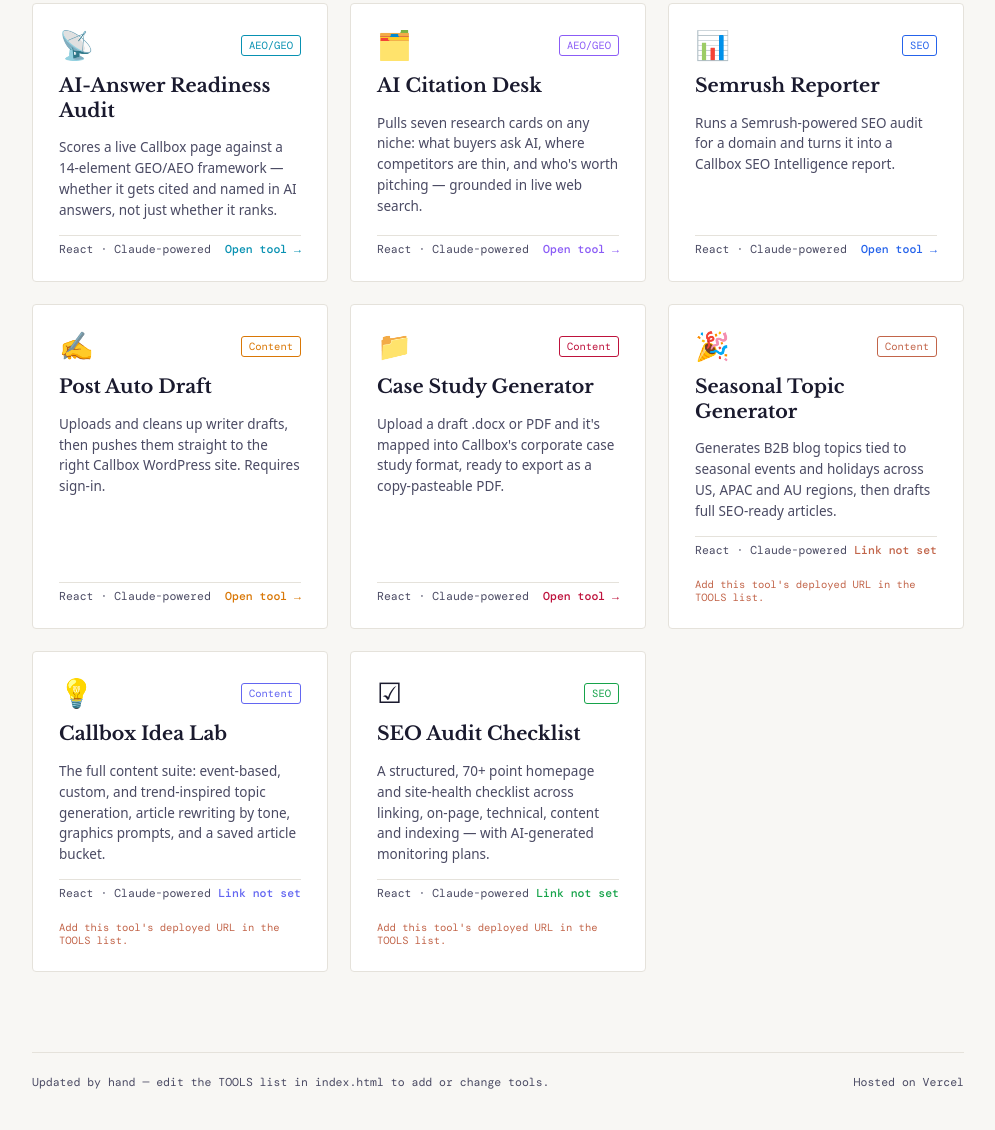
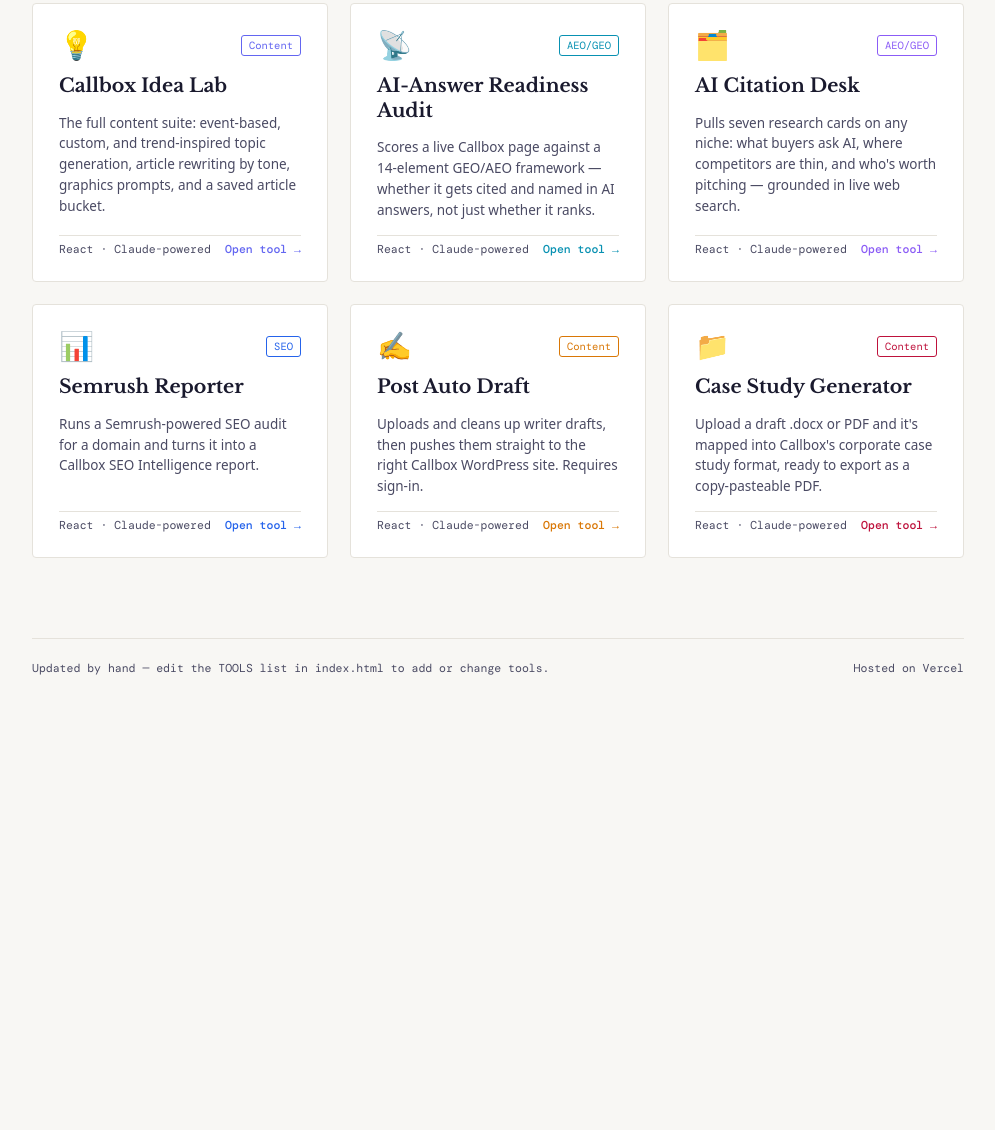
Before and after one commit to callbox-abc/Callbox-Tool-Hub, a plain HTML site: page index.html in a window 1280 px wide. Shown: the part 283-1413 px from the top of the page, without its empty margins (142-1137 px from the left). After the commit the page ends 999 px from the top, so only its background shows below. Drawn offline with nearby package versions, Linux system fonts and the light colour scheme.

Commit message:
Remove Seasonal Topic Generator and SEO Audit Checklist

```diff
--- a/index.html
+++ b/index.html
@@ -195,28 +195,12 @@
   // `accent` accepts any CSS color and tints that card's border, tag and link.
   const TOOLS = [
     {
-      icon: "🎉",
-      title: "Seasonal Topic Generator",
-      tag: "Content",
-      accent: "#c2654a",
-      description: "Generates B2B blog topics tied to seasonal events and holidays across US, APAC and AU regions, then drafts full SEO-ready articles.",
-      url: "#"
-    },
-    {
       icon: "💡",
       title: "Callbox Idea Lab",
       tag: "Content",
       accent: "#6366f1",
       description: "The full content suite: event-based, custom, and trend-inspired topic generation, article rewriting by tone, graphics prompts, and a saved article bucket.",
-      url: "#"
-    },
-    {
-      icon: "☑",
-      title: "SEO Audit Checklist",
-      tag: "SEO",
-      accent: "#16a34a",
-      description: "A structured, 70+ point homepage and site-health checklist across linking, on-page, technical, content and indexing — with AI-generated monitoring plans.",
-      url: "#"
+      url: "https://claude.ai/artifacts/latest/3802739d-c9a5-4097-b44f-17925d230046"
     },
     {
       icon: "📡",
```
